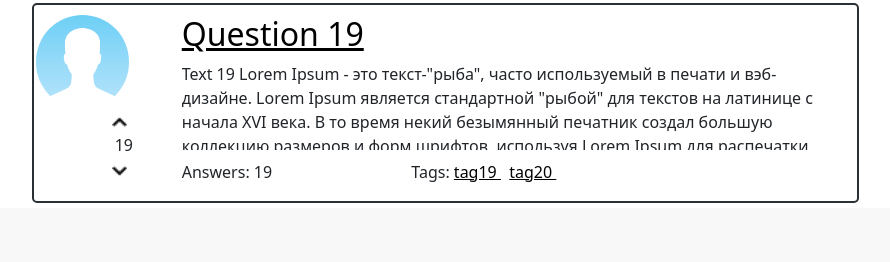
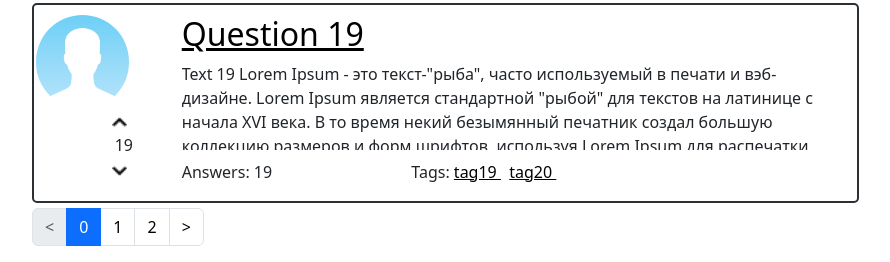
Before and after one commit to Vilinvil/WEB_tp, a Django app: page /askme/ in a window 1280 px wide. Shown: the part 4039-4301 px from the top of the page, without its empty margins (53-943 px from the left). Before the commit the page ends 4242 px from the top, so only its background shows below. Run offline with Django 4.2, Linux system fonts and the light colour scheme; some libraries are stand-ins or nearby versions.

Commit message:
added pagination

```diff
--- a/askme_ilinskiy/askme/views.py
+++ b/askme_ilinskiy/askme/views.py
@@ -6,7 +6,39 @@ from django.urls import reverse
 
 # Create your views here.
 def index(request):
-    context = {"questions": models.QUESTIONS, "tags": models.TAGS, "best_members": models.BEST_MEMBERS}
+    try:
+        page_num = request.GET.get('page_num', 0)
+        page_num = int(page_num)
+    except ValueError:
+        page_num = 0
+    questions = models.QUESTIONS[page_num * 20:(page_num + 1) * 20]
+    print("\n")
+    print(page_num)
+    print("\n")
+    print(questions)
+    print("\n")
+    pagination = {"pages": []}
+    if len(models.QUESTIONS[(page_num - 1) * 20:page_num * 20]) != 0:
+        pagination["pages"].append({"idPage": page_num - 1, "isActive": False})
+        pagination["isExistPrev"] = True
+
+    if len(models.QUESTIONS[(page_num ) * 20:(page_num + 1) * 20]) == 0:
+        page_num = 0
+        questions = models.QUESTIONS[page_num * 20:(page_num + 1) * 20]
+        pagination = {"pages": [{"idPage": page_num, "isActive": True}]}
+        pagination["isExistPrev"] = False
+    else:
+        pagination["pages"].append({"idPage": page_num, "isActive": True})
+
+    i = 1
+    while i < 3:
+        if len(models.QUESTIONS[(page_num + i) * 20:(page_num + i + 1) * 20]) != 0:
+            pagination["pages"].append({"idPage": page_num + i, "isActive": False})
+            pagination["isExistNext"] = True
+        i += 1
+
+    context = {"questions": questions, "tags": models.TAGS, "best_members": models.BEST_MEMBERS,
+               "paginator": pagination}
     return render(request, "index.html", context)
 
 
--- /dev/null
+++ b/askme_ilinskiy/templates/inc/basic_page/pagination.html
@@ -0,0 +1,25 @@
+<nav aria-label="...">
+    <ul class="pagination">
+        {% for page in paginator.pages %}
+        {% if page.isActive %}
+        <li class="page-item {% if not paginator.isExistPrev%} disabled {%endif%}">
+            <a class="page-link" href="{% url 'index' %}?page_num={{page.idPage|add:-1}}" tabindex="-1"><</a>
+        </li>
+        {% endif %}
+        {% endfor %}
+
+        {% for page in paginator.pages %}
+        <li class="page-item {% if page.isActive %} active {% endif %}">
+            <a class="page-link" href="{% url 'index' %}?page_num={{page.idPage}}">{{ page.idPage }} </a>
+        </li>
+        {% endfor %}
+        {% for page in paginator.pages %}
+        {% if page.isActive %}
+        <li class="page-item">
+            <a class="page-link {% if not paginator.isExistNext%} disabled {%endif%}"
+               href="{% url 'index' %}?page_num={{page.idPage|add:1}}">></a>
+        </li>
+        {% endif %}
+        {% endfor %}
+    </ul>
+</nav>
--- a/askme_ilinskiy/templates/index.html
+++ b/askme_ilinskiy/templates/index.html
@@ -5,4 +5,7 @@
     {% for question in questions %}
         {% include "inc/basic_page/question_item.html" %}
     {% endfor %}
+<div>
+{% include "inc/basic_page/pagination.html"%}
+</div>
 {% endblock content %}
--- a/askme_ilinskiy/templates/question_by_id.html
+++ b/askme_ilinskiy/templates/question_by_id.html
@@ -4,9 +4,11 @@
 <h2 class="mt-5">
 </h2>
 {% include "inc/basic_page/question_item.html" %}
-<h5 class="page-header"><hr></h5>
+<h5 class="page-header">
+    <hr>
+</h5>
 <h2> Answers: </h2>
 {% for answer in answers %}
-    {% include "inc/answers/answer.html" %}
+{% include "inc/answers/answer.html" %}
 {% endfor %}
 {% endblock content %}
```
Also changed, not shown: askme_ilinskiy/askme/models.py (+9 -1 lines).
